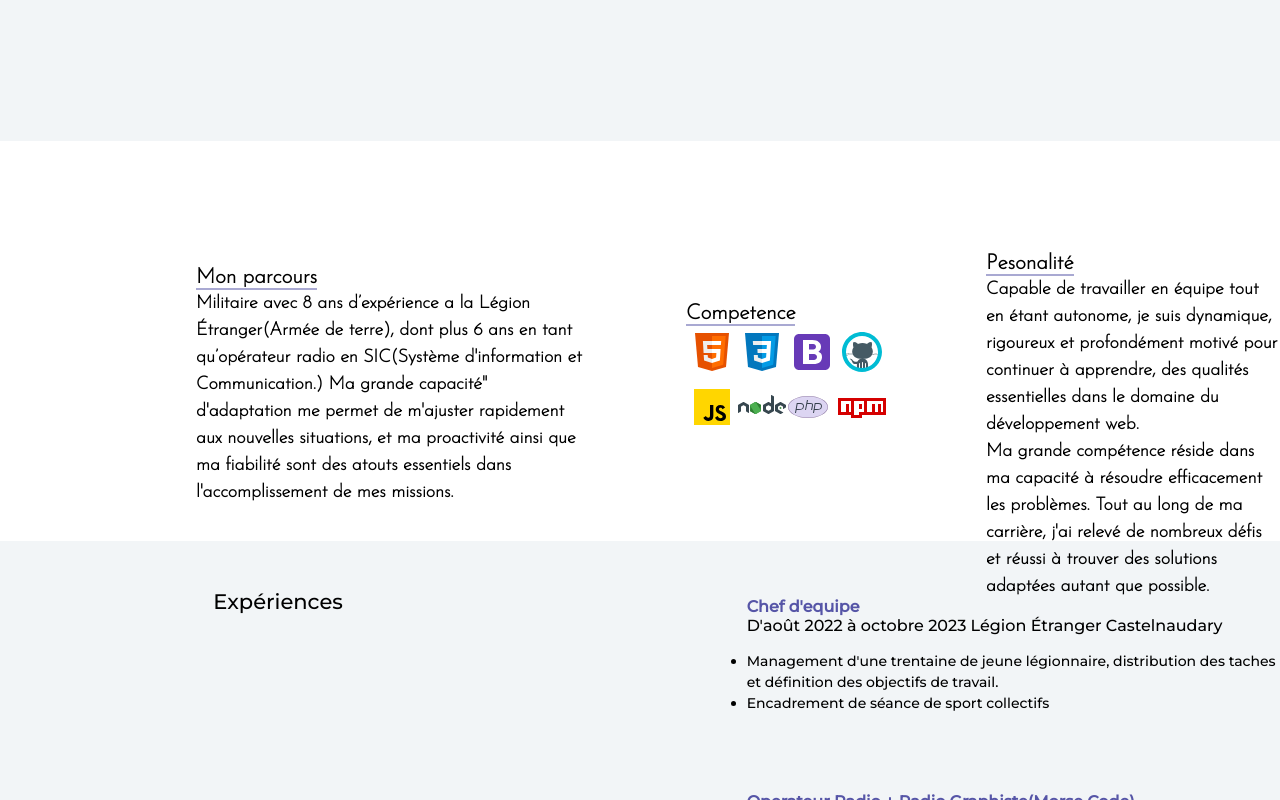
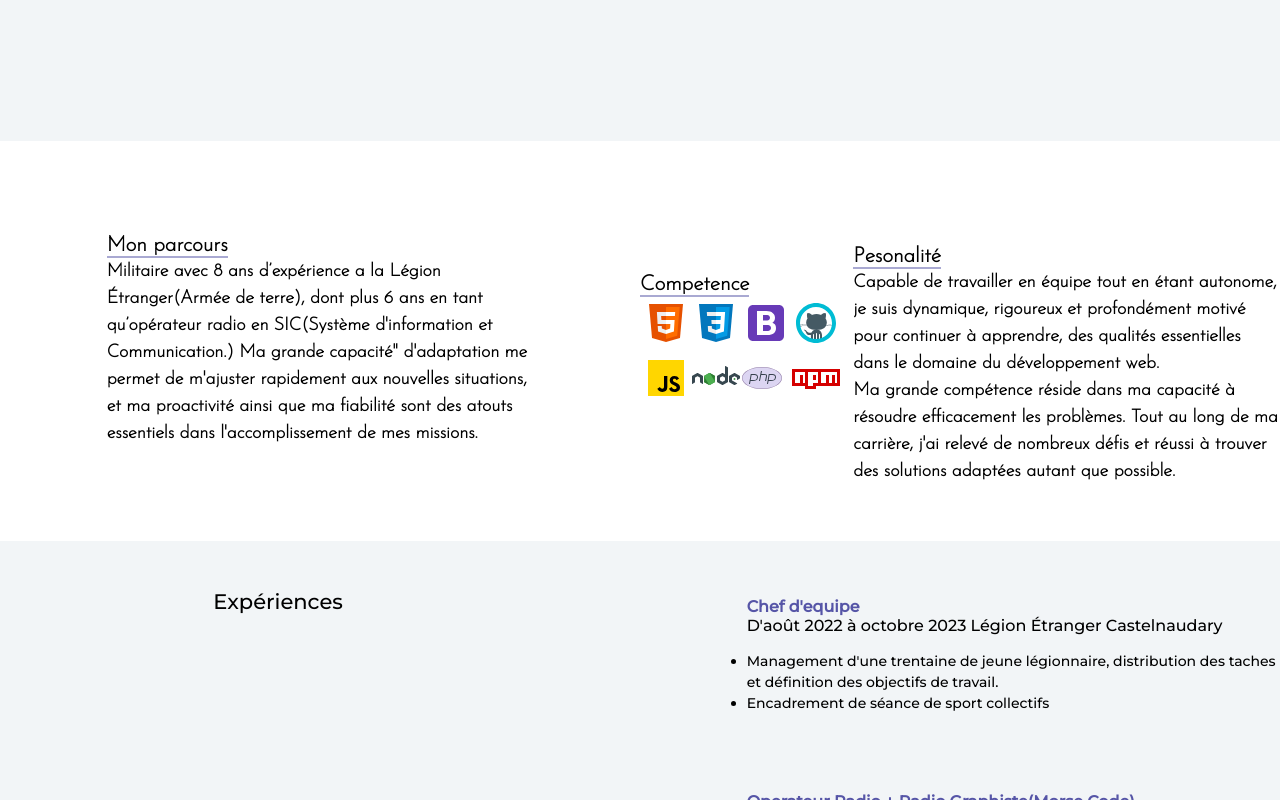
Before and after one commit to tchering/cvonline, a plain HTML site: page index.html in a window 1280 px wide. Shown: the part 659-1459 px from the top of the page. Drawn offline with nearby package versions, Linux system fonts and the light colour scheme.

Commit message:
parcours

```diff
--- a/style.css
+++ b/style.css
@@ -138,19 +138,20 @@ li {
   line-height: 1.5;
 }
 .my-background {
-  grid-area: 1/3/1/7;
+  grid-area: 1/2/1/6;
   align-self: center;
-  margin-top: 2rem;
+  /* margin-top: 2rem; */
 }
 
 .skills {
-  grid-area: 1/8/1/9;
+  grid-area: 1/7/1/9;
   align-self: center;
 }
+
 .atouts{
-  grid-area: 1/10/1/13;
+  grid-area: 1/9/1/13;
   align-self:center;
-  margin-top: 7rem;
+  margin-top: 3rem;
 }
 
 /* !This is for experience section */
```
